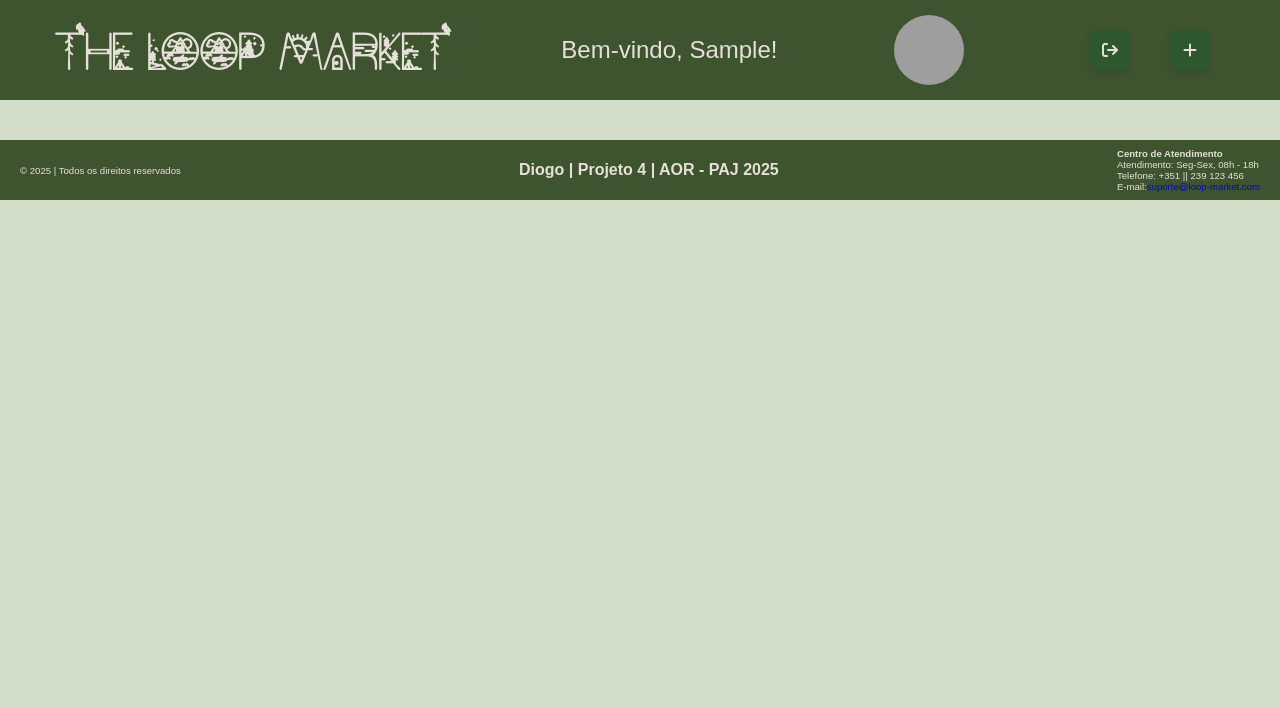
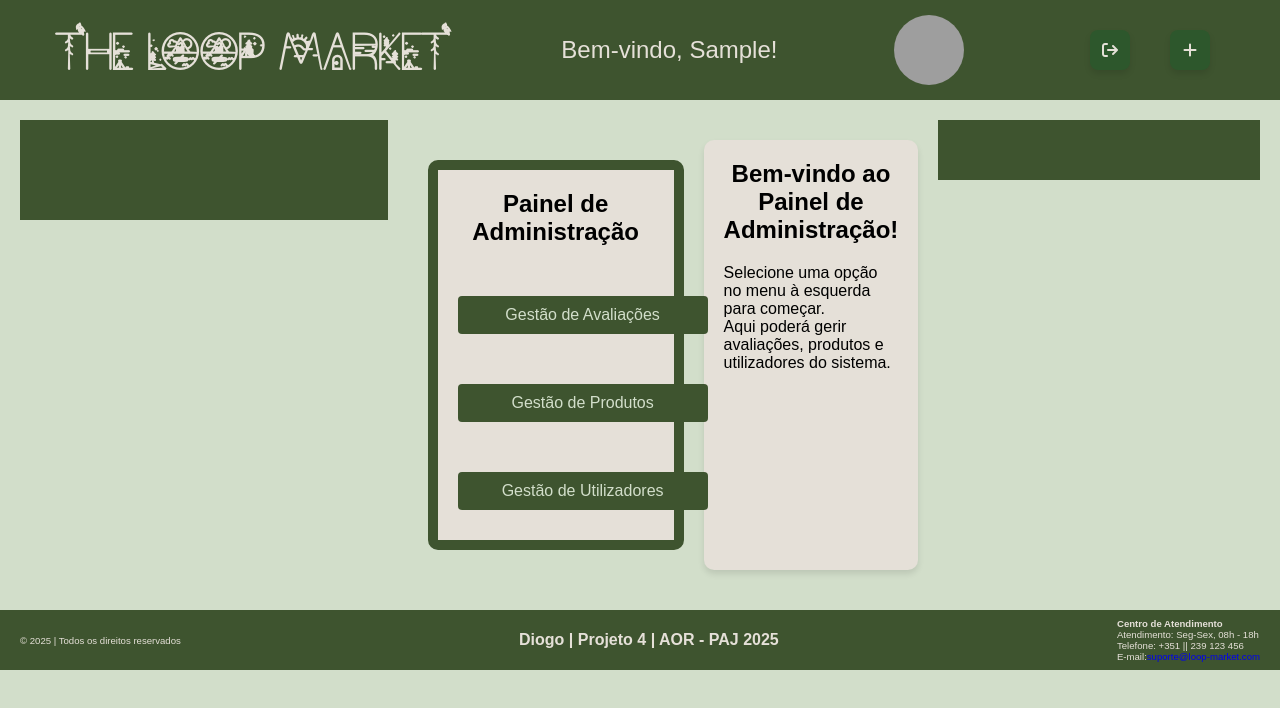
Before and after one commit to dpassos91/marketplace, a React (Create React App) app in the folder frontend/frontend_react-app/: page /admin in a window 1280 px wide. Shown: the top 708 px of the page. Built offline with nearby package versions, Linux system fonts and the light colour scheme; sample sign-in values are in the browser's storage; grey boxes are pictures that could not be loaded.

Commit message:
Implementação de página de Admin

```diff
--- a/frontend/frontend_react-app/src/App.js
+++ b/frontend/frontend_react-app/src/App.js
@@ -11,6 +11,7 @@ import ProductDetails from './components/product/ProductDetails';
 import './App.css';
 import useAuthStore from './stores/authStore';
 import '@fortawesome/fontawesome-free/css/all.min.css';
+import AdminPage from './pages/AdminPage';
 
 function App() {
   const login = useAuthStore((state) => state.login);
@@ -41,6 +42,7 @@ function App() {
           {/* Rotas protegidas */}
           <Route element={<ProtectedRoute />}>
             <Route path="/profile/:userId" element={<UserProfilePage />} />
+            <Route path="/admin" element={<AdminPage />} />
           </Route>
         </Routes>
       </Layout>
--- /dev/null
+++ b/frontend/frontend_react-app/src/Pages/AdminPage.js
@@ -0,0 +1,35 @@
+import React from 'react';
+import AdminSidebar from '../components/admin/AdminSidebar';
+import WelcomeSection from '../components/admin/WelcomeSection';
+//import UserManagement from './UserManagement';
+//import ProductManagement from './ProductManagement';
+//import EvaluationManagement from './EvaluationManagement';
+//import EditProducts from './EditProducts';
+//import AlterProducts from './AlterProducts';
+//import Filters from './Filters';
+
+function AdminPage() {
+  return (
+    <>
+      <header id="header"></header>
+
+      <main className="main-container">
+        <AdminSidebar />
+
+        <div className="admin-content">
+          <WelcomeSection />
+          {/* <UserManagement /> */}
+            {/* <ProductManagement /> */}
+{/* <EvaluationManagement /> */}
+{/* <EditProducts /> */}
+{/* <AlterProducts /> */}
+{/* <Filters /> */}
+        </div>
+      </main>
+
+      <footer id="footer"></footer>
+    </>
+  );
+}
+
+export default AdminPage;
--- /dev/null
+++ b/frontend/frontend_react-app/src/components/admin/AdminSidebar.js
@@ -0,0 +1,18 @@
+import React from 'react';
+
+function AdminSidebar() {
+  return (
+    <aside className="admin-sidebar">
+      <h2>Painel de Administração</h2>
+      <nav>
+        <ul>
+          <li><a href="#" className="btn-produtos" id="gestao-avaliacoes">Gestão de Avaliações</a></li>
+          <li><a href="#" className="btn-produtos" id="gestao-produtos">Gestão de Produtos</a></li>
+          <li><a href="#" className="btn-produtos" id="gestao-utilizadores">Gestão de Utilizadores</a></li>
+        </ul>
+      </nav>
+    </aside>
+  );
+}
+
+export default AdminSidebar;
--- /dev/null
+++ b/frontend/frontend_react-app/src/components/admin/WelcomeSection.js
@@ -0,0 +1,13 @@
+import React from 'react';
+
+function WelcomeSection() {
+  return (
+    <section id="welcome-section" className="welcome-section">
+      <h1>Bem-vindo ao Painel de Administração!</h1>
+      <p>Selecione uma opção no menu à esquerda para começar.</p>
+      <p>Aqui poderá gerir avaliações, produtos e utilizadores do sistema.</p>
+    </section>
+  );
+}
+
+export default WelcomeSection;
```
